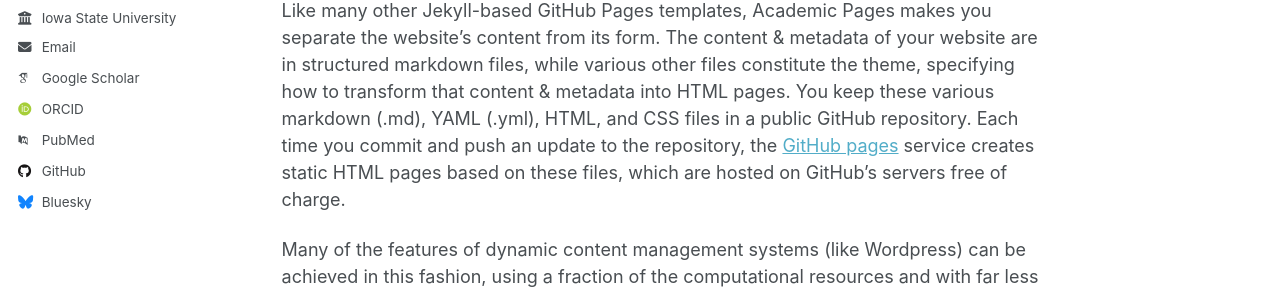
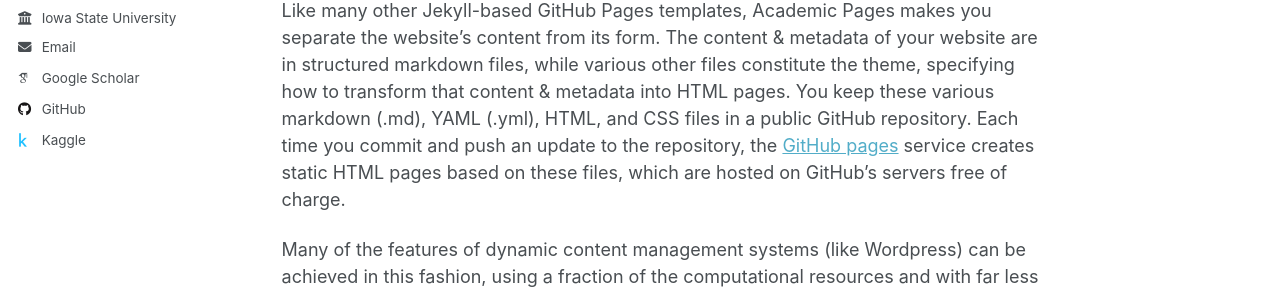
Before and after one commit to itsMustafamr/itsmustafamr.github.io, a Jekyll site: the page built from _pages/about.md, in a window 1280 px wide. Shown: the part 487-781 px from the top of the page. Built offline with Jekyll 4.4.1, drawn with Linux system fonts in a browser that asks for light colours; some web fonts are replaced; some of the changed lines change nothing that is shown.

Commit message:
made little changes to the config and added a profile pic to my gitrepo

```diff
--- a/_config.yml
+++ b/_config.yml
@@ -13,32 +13,32 @@
 title_separator          : "-"
 name                     : &name "Mohammed Musthafa Rafi"
 description              : &description "personal description"
-url                      : https://academicpages.github.io # the base hostname & protocol for your site e.g. "https://[your GitHub username].github.io" or if you already have some other page hosted on Github then use "https://[your GitHub username].github.io/[Your Repo Name]"
+url                      : https://itsmustafamr.github.io # the base hostname & protocol for your site e.g. "https://[your GitHub username].github.io" or if you already have some other page hosted on Github then use "https://[your GitHub username].github.io/[Your Repo Name]"
 baseurl                  : "" # the subpath of your site, e.g. "/blog"
-repository               : "academicpages/academicpages.github.io"
+repository               : "itsmustafamr/itsmustafamr.github.io"
 
 # Site Author - The following control what appear as part of the author content on the side bar.
 #               If a field is blank the icon and link will not appear, otherwise it will be shown.
 #               Additional customization can be done by editing /_includes/author-profile.html
 author:
   # Biographic information
-  avatar           : "profile.png"
+  avatar           : "/images/profile.png"
   name             : "Mohammed Musthafa Rafi"
   pronouns         : "he/him"
   bio              : "I am a PhD student in Computer Science at Iowa State University. My research interests include natural language processing and machine learning."
   location         : "Ames, Iowa"
   employer         : "Iowa State University"
   uri              : # URL
-  email            : "none@example.org"
+  email            : "mr.mohdmustafa007@gmail.com"
 
   # Academic websites
   academia         : # URL
   arxiv            : # URL - Update with the correct link to your profile
   googlescholar    : "https://scholar.google.com/citations?user=PS_CX0AAAAAJ"
   impactstory      : # URL
-  orcid            : "http://orcid.org/yourorcidurl"
+  orcid            : #
   semantic         : # URL
-  pubmed           : "https://www.ncbi.nlm.nih.gov/pubmed/?term=john+snow"
+  pubmed           : #
   researchgate     : # URL
   scopus           : # URL
 
@@ -47,11 +47,11 @@
   codepen          : # Username
   dribbble         : # Username
   github           : "itsmustafamr"
-  kaggle           : # Username
+  kaggle           : "mohammedmusthafarafi"
   stackoverflow    : # User number or user number and name (i.e., use "1" or "1/jeff-atwood")
 
   # Social media
-  bluesky          : "bsky.app" # Replace this with you Bluesky username
+  bluesky          : # Replace this with you Bluesky username
   facebook         : # Username
   flickr           : # Username
   foursquare       : # Username
```
Also changed, not shown: 1 other file.
